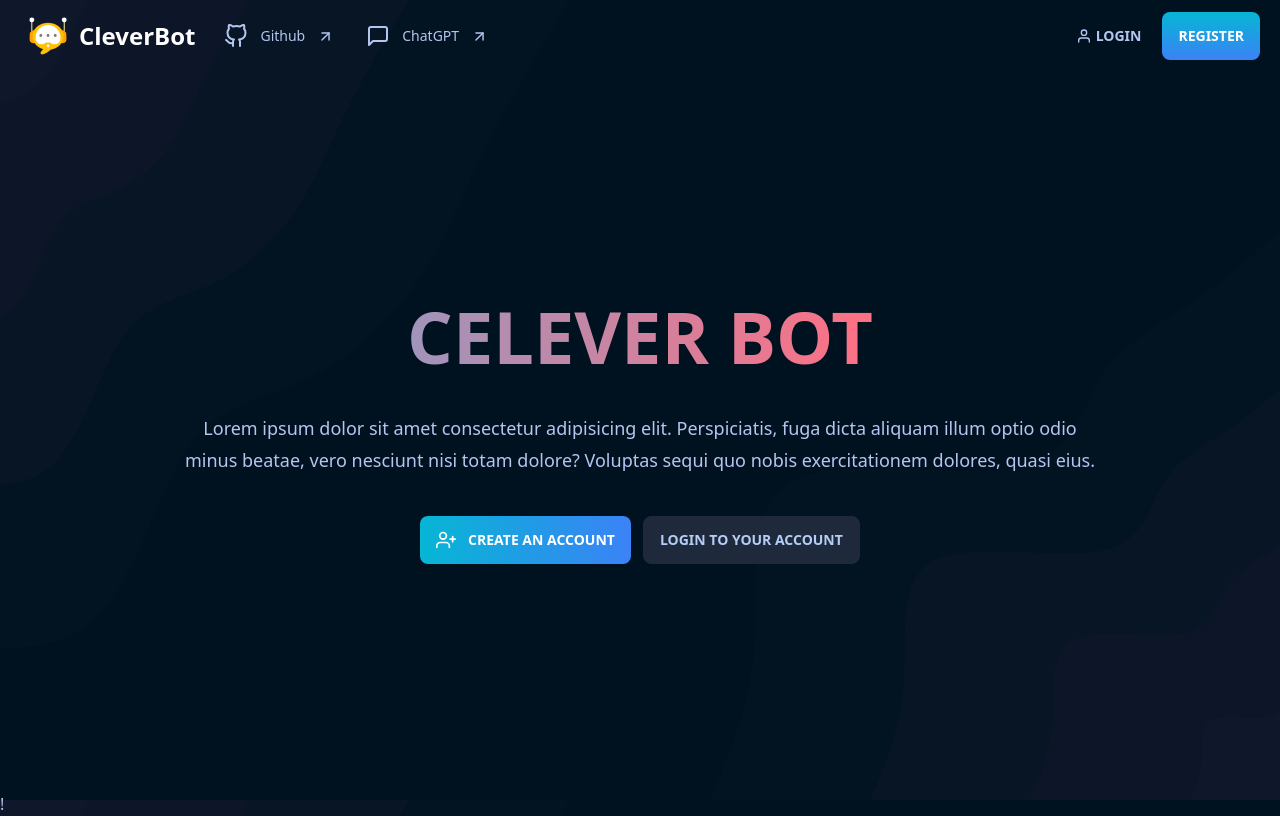
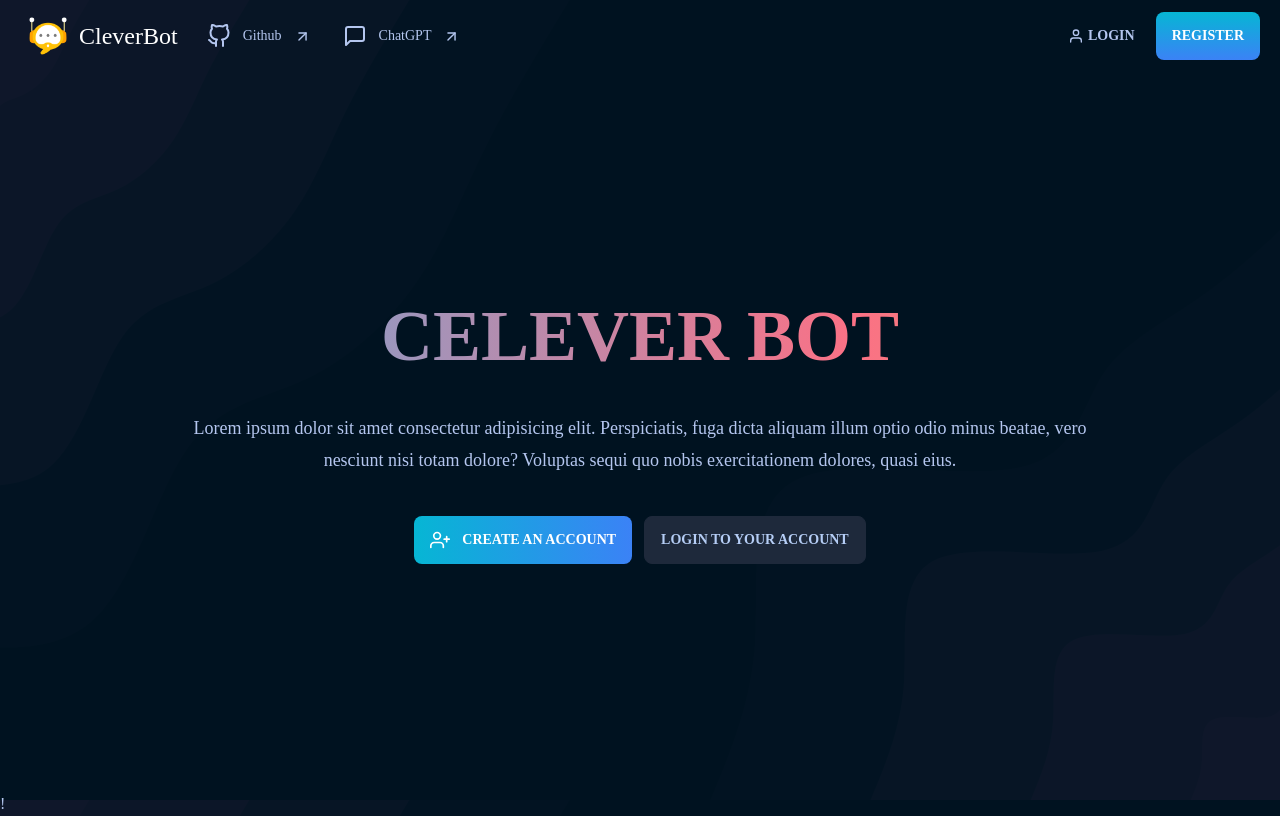
Before and after one commit to MeysamShams/Cleverbot, a React (Vite) app in the folder client/: page / in a window 1280 px wide. Built offline with nearby package versions, Linux system fonts and the light colour scheme.

Commit message:
feat: add fonts

```diff
--- a/client/src/assets/styles/app.css
+++ b/client/src/assets/styles/app.css
@@ -2,6 +2,27 @@
 @tailwind components;
 @tailwind utilities;
 
+@font-face {
+    font-family: vazir;
+    src: url('../fonts/vazir/Vazirmatn-Regular.ttf');
+    /* persian font */
+    unicode-range:U+0600-06FF;
+}
+
+@font-face {
+    font-family: poppins;
+    src: url('../fonts/poppins/Poppins-ExtraBold.ttf');
+    font-weight:bold;
+    /* english font */
+    unicode-range: U+0020-007F;
+}
+*{
+    font-family: vazir;
+    font-weight: normal;
+}
+.poppins{
+    font-family: poppins !important;
+}
 html{
     background-image: url('/bg.svg');
     background-size: cover;
```
Also changed, not shown: client/src/assets/fonts/poppins/Poppins-ExtraBold.ttf (added), client/src/assets/fonts/vazir/Vazirmatn-Regular.ttf (added).
